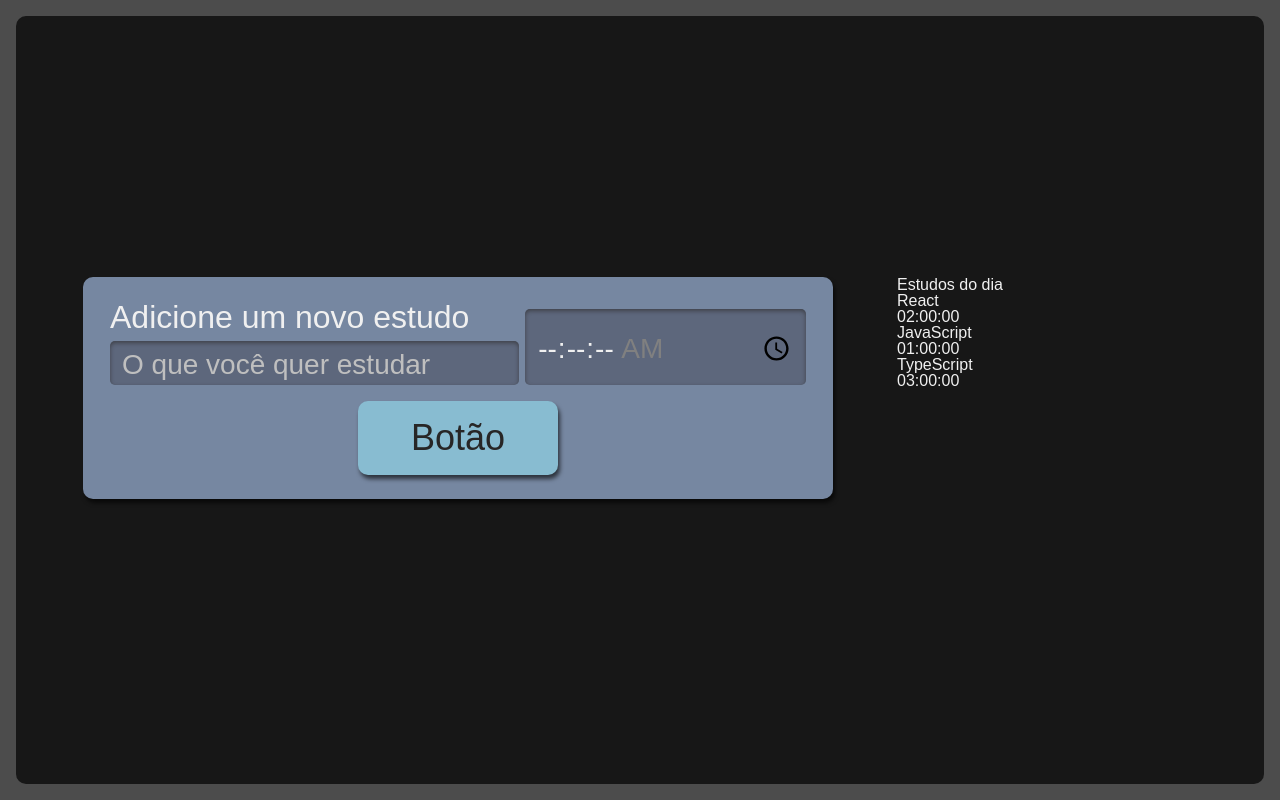
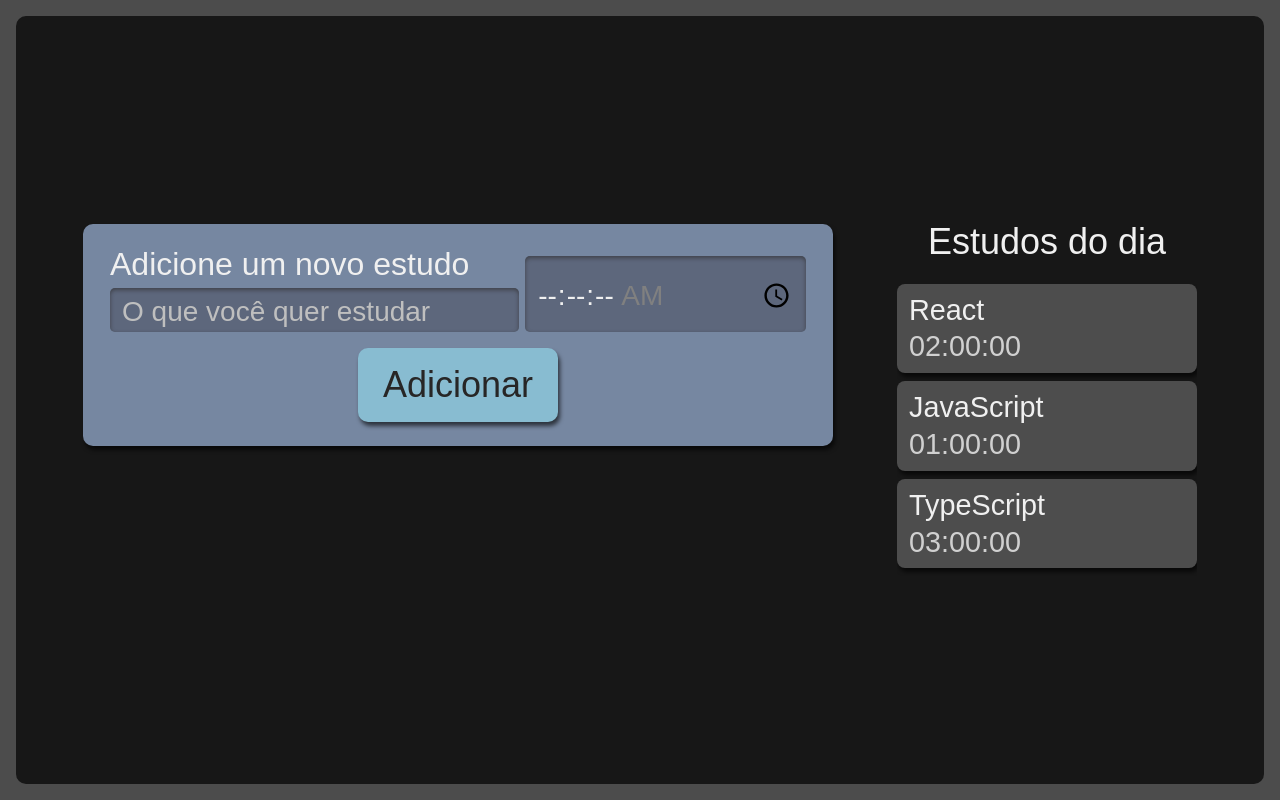
Before and after one commit to LaisBeluco/React-Alura, a React (Create React App) app: page / in a window 1280 px wide. Built offline with nearby package versions, Linux system fonts and the light colour scheme.

Commit message:
Refatoranda a Lista

```diff
--- a/package.json
+++ b/package.json
@@ -41,6 +41,7 @@
     ]
   },
   "devDependencies": {
-    "sass": "^1.54.9"
+    "sass": "^1.54.9",
+    "typescript-plugin-css-modules": "^3.4.0"
   }
 }
--- a/src/components/Button/index.tsx
+++ b/src/components/Button/index.tsx
@@ -1,13 +1,11 @@
 import React from "react";
-import './style.scss';
+import style from "./Botao.module.scss";
 
-class Button extends React.Component{
-  render(): React.ReactNode {
-    return(
-      <button className="botao">
-        Botão
-      </button>
-    )
+class Button extends React.Component <{children: String}>{
+  render() {
+    return <button className={style.botao}>
+      {this.props.children}
+    </button>;
   }
 }
 
--- a/src/components/Form/index.tsx
+++ b/src/components/Form/index.tsx
@@ -1,12 +1,12 @@
 import React from "react";
 import Button from "../Button";
-import './style.scss';
+import style from "./Form.module.scss";
 
 class Formulario extends React.Component {
   render() {
     return (
-      <form className="novaTarefa">
-        <div className="inputContainer">
+      <form className={style.novaTarefa}>
+        <div className={style.inputContainer}>
           <label htmlFor="tarefa">Adicione um novo estudo</label>
           <input
             type="text"
@@ -16,7 +16,7 @@
             required
           />
         </div>
-        <div className="inputContainer">
+        <div className={style.inputContainer}>
           <label htmlFor="tempo"></label>
           <input
             type="time"
@@ -28,7 +28,7 @@
             required
           />
         </div>
-        <Button />
+        <Button>Adicionar</Button>
       </form>
     );
   }
--- /dev/null
+++ b/src/components/List/Item/index.tsx
@@ -0,0 +1,12 @@
+import style from "../Lista.module.scss"
+
+function Item({tarefa, tempo}:{tarefa: string, tempo: string}){
+  return(
+    <li className={style.item}>
+    <h3>{tarefa}</h3>
+    <span>{tempo}</span>
+  </li>
+  )
+}
+
+export default Item;
--- /dev/null
+++ b/src/components/List/Lista.module.scss
@@ -0,0 +1,74 @@
+.listaTarefas {
+  grid-area: tarefas;
+  height: 100%;
+
+  h2 {
+    font-size: 1.25rem;
+    margin-bottom: 12px;
+  }
+
+  ul {
+    max-height: 350px;
+    overflow-y: scroll;
+    scrollbar-width: thin;
+  }
+
+  @media screen and (min-width: 1280px) {
+    h2 {
+      text-align: center;
+      font-size: 2.25rem;
+      margin-bottom: 24px;
+    }
+
+    ul {
+      overflow: auto;
+      max-height: 500px;
+    }
+  }
+}
+
+.item {
+  background-color: #4d4d4d;
+  border-radius: 8px;
+  box-shadow: 2px 4px 4px #0000009f;
+  padding: 12px;
+  margin-bottom: 8px;
+  position: relative;
+  cursor: pointer;
+
+  h3 {
+    margin-bottom: 8px;
+    word-break: break-all;
+  }
+
+  span {
+    color: #d0d0d0;
+  }
+
+  @media screen and (min-width: 1280px) {
+    font-size: 1.8rem;
+  }
+}
+
+.itemSelecionado {
+  background-color: #292929;
+  box-shadow: 2px 4px 4px #0000009f inset;
+}
+
+.itemCompletado {
+  background-color: #566f42;
+  cursor: auto;
+
+  .concluido {
+    display: block;
+    background-image: url("../../assets/img/check-mark.svg");
+    background-repeat: no-repeat;
+    background-size: 38px 38px;
+    position: absolute;
+    top: 50%;
+    right: 12px;
+    transform: translateY(-50%);
+    width: 42px;
+    height: 43px;
+  }
+}
--- a/src/components/List/index.tsx
+++ b/src/components/List/index.tsx
@@ -1,4 +1,6 @@
 import React from "react";
+import style from "./Lista.module.scss";
+import Item from "./Item";
 
 function Lista() {
   const tarefas = [
@@ -12,18 +14,17 @@
     },
     {
       tarefa: "TypeScript",
-      tempo: "03:00:00"
+      tempo: "03:00:00",
     },
   ];
   return (
-    <aside>
+    <aside className={style.listaTarefas}>
       <h2>Estudos do dia</h2>
       <ul>
         {tarefas.map((item, index) => (
-          <li key={index}>
-          <h3>{item.tarefa}</h3>
-          <span>{item.tempo}</span>
-        </li>
+          <Item
+          {...item}
+          />
         ))}
       </ul>
     </aside>
--- a/src/pages/App.tsx
+++ b/src/pages/App.tsx
@@ -1,12 +1,11 @@
 import React from "react";
-import Button from "../components/Button";
 import Formulario from "../components/Form";
 import Lista from "../components/List";
-import './style.scss';
+import style from "./App.module.scss";
 
 function App() {
   return (
-    <div className="AppStyle">
+    <div className={style.AppStyle}>
       <Formulario />
       <Lista />
     </div>
--- a/tsconfig.json
+++ b/tsconfig.json
@@ -18,7 +18,8 @@
     "resolveJsonModule": true,
     "isolatedModules": true,
     "noEmit": true,
-    "jsx": "react-jsx"
+    "jsx": "react-jsx",
+    "plugins": [{ "name": "typescript-plugin-css-modules" }]
   },
   "include": [
     "src"
```
Also changed, not shown: src/assets/img/check-mark.svg (added), src/components/Button/Botao.module.scss (renamed from src/components/Button/style.scss), src/components/Form/Form.module.scss (renamed from src/components/Form/style.scss), src/pages/App.module.scss (renamed from src/pages/style.scss), 1 other file (tests, documents, lock files or other folders).
